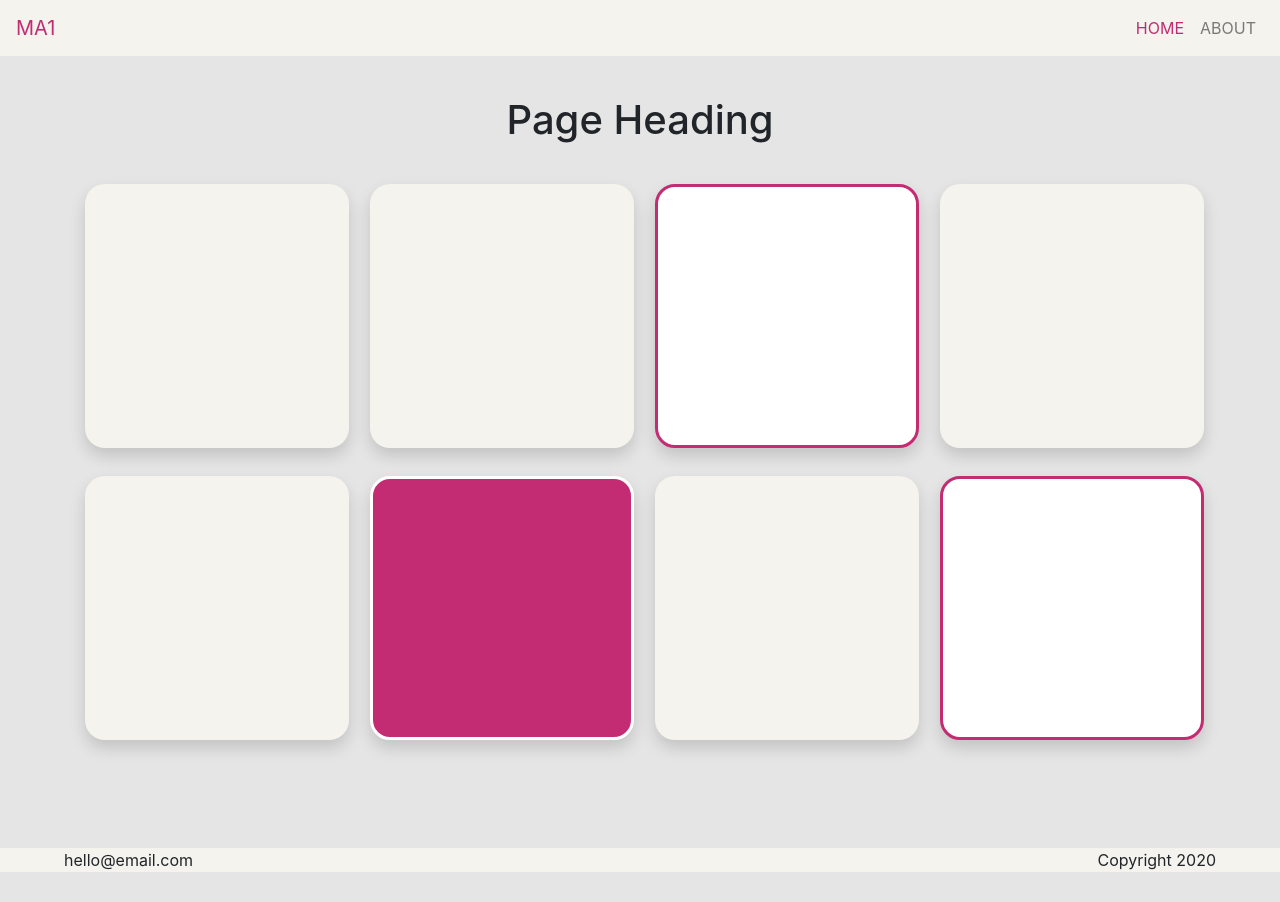
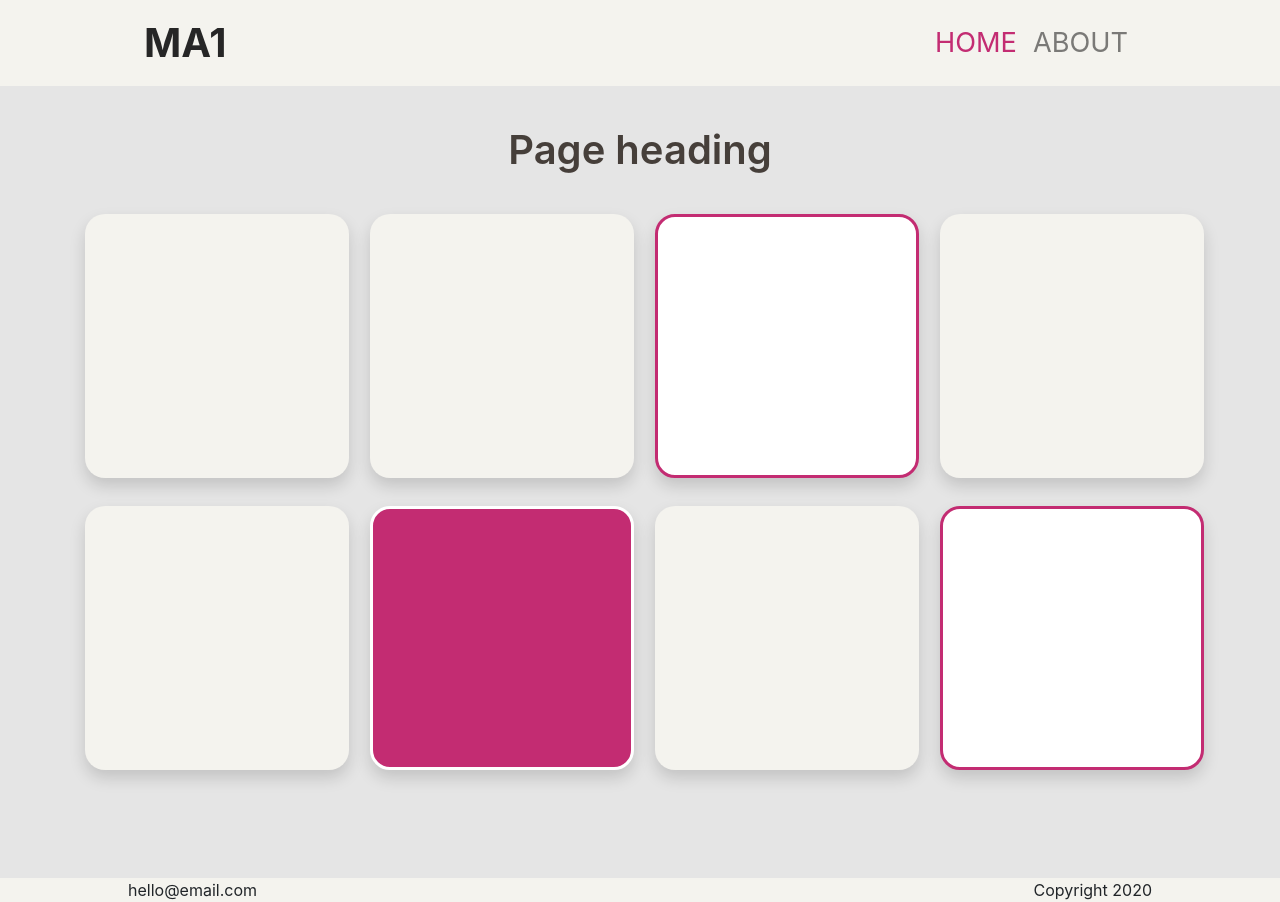
Before and after one commit to SebastianOen/sebastian-oen-css-frameworks-ma1, a plain HTML site: page index.html in a window 1280 px wide. Before the commit the page ends 872 px from the top, so only its background shows below. Drawn offline with nearby package versions, Linux system fonts and the light colour scheme.

Commit message:
final touches

```diff
--- a/index.html
+++ b/index.html
@@ -9,8 +9,8 @@
     <link rel="stylesheet" href="./dist/css/main.css">
   </head>
   <body>
+    <div class="navBarBg">
     <nav class="navbar navbar-expand-lg navbar-light ">
-
         <a class="navbar-brand" href="index.html">MA1</a>
         <button class="navbar-toggler" type="button" data-toggle="collapse" data-target="#navbarSupportedContent" aria-controls="navbarSupportedContent" aria-expanded="false" aria-label="Toggle navigation">
           <span class="navbar-toggler-icon"></span>
@@ -26,8 +26,9 @@
 
         </div>
       </nav>
+    </div>
       <div class="container-fluid">
-      <h1 class="text-center headerTxt">Page Heading</h1>
+      <h1 class="text-center headerTxt">Page heading</h1>
       <div class="container contentContainer">
         <div class="row">
           <div class="col-md-6 col-lg-3">
@@ -66,7 +67,7 @@
       </div>
     </div>
     <footer>
-        <div class="footer-container">
+        <div class="footerContainer">
         <div>hello@email.com</div>
         <div>Copyright 2020</div>
     </div>
--- /dev/null
+++ b/scss/_global.scss
@@ -0,0 +1,19 @@
+body {
+  background-color: #e5e5e5;
+  h1 {
+    color: #463f3a;
+    font-weight: 600;
+  }
+}
+
+footer {
+  background-color: $primary;
+  margin-top: 40px;
+}
+
+.footerContainer {
+  display: flex;
+  justify-content: space-between;
+  width: 80%;
+  margin: auto;
+}
--- /dev/null
+++ b/scss/_homePage.scss
@@ -0,0 +1,8 @@
+.headerTxt {
+  margin-top: 40px;
+}
+
+.contentContainer {
+  margin-top: 60px;
+  margin: 60px auto;
+}
--- a/scss/_navbar.scss
+++ b/scss/_navbar.scss
@@ -1,18 +1,24 @@
 @import "./variable";
+
+.navBarBg {
+  width: 100%;
+  background-color: $primary;
+}
 
 .navbar {
   background-color: $primary;
+  width: 80%;
+  margin: auto;
 }
 
 .navbar-brand {
   color: #262626;
+  font-size: 2.5rem;
+  font-weight: 700;
 }
 
-.nav__menu {
-  display: flex;
-  justify-content: space-between;
-  margin: auto auto;
-  width: 80%;
+.nav-link {
+  font-size: 1.7rem;
 }
 
 .navbar-toggler {
--- a/scss/_variable.scss
+++ b/scss/_variable.scss
@@ -6,3 +6,4 @@ $white: white;
 $card-bg: none;
 $card-border-color: none;
 $navbar-light-active-color: #c32c72;
+$navbar-light-brand-color: #262626;
--- a/scss/main.scss
+++ b/scss/main.scss
@@ -38,30 +38,7 @@
 @import "../bootstrap-scss/utilities";
 @import "../bootstrap-scss/print";
 
-body {
-  background-color: #e5e5e5;
-}
-
-.headerTxt {
-  margin-top: 40px;
-}
-
-.contentContainer {
-  margin-top: 60px;
-  margin: 60px auto;
-}
-
-footer {
-  background-color: $primary;
-  margin-top: 40px;
-}
-
-.footer-container {
-  display: flex;
-  justify-content: space-between;
-  width: 90%;
-  margin: auto;
-}
-
+@import "./global";
 @import "./cardchanges";
 @import "./navbar";
+@import "./homePage";
```
Also changed, not shown: dist/css/main.css, 1 other file.
